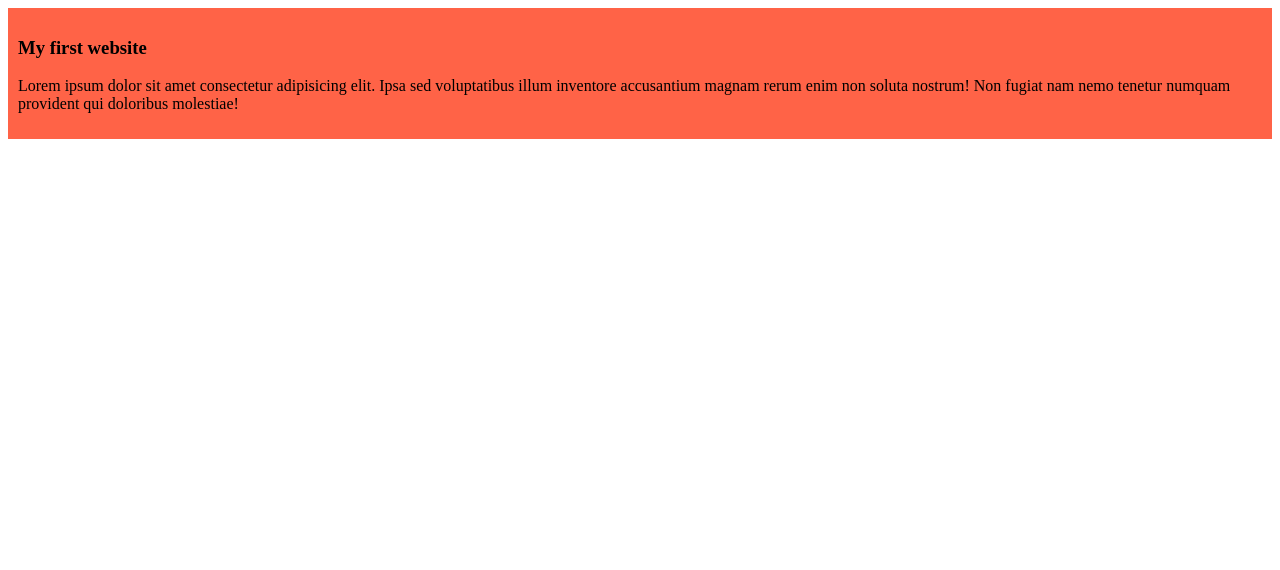
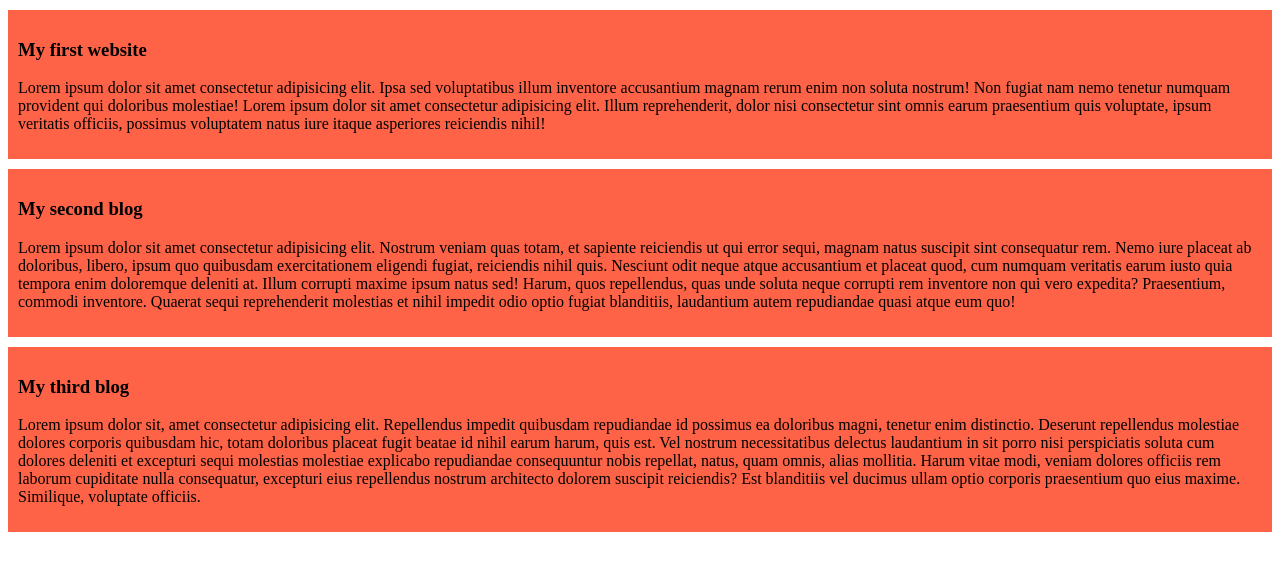
Before and after one commit to sureshdev2025/my-simple-website, a plain HTML site: page index.html in a window 1280 px wide. Drawn offline with Linux system fonts and the light colour scheme.

Commit message:
added new blog

```diff
--- a/index.html
+++ b/index.html
@@ -9,7 +9,15 @@
 <body>
     <div>
         <h3>My first website</h3>
-        <p>Lorem ipsum dolor sit amet consectetur adipisicing elit. Ipsa sed voluptatibus illum inventore accusantium magnam rerum enim non soluta nostrum! Non fugiat nam nemo tenetur numquam provident qui doloribus molestiae!</p>
+        <p>Lorem ipsum dolor sit amet consectetur adipisicing elit. Ipsa sed voluptatibus illum inventore accusantium magnam rerum enim non soluta nostrum! Non fugiat nam nemo tenetur numquam provident qui doloribus molestiae! Lorem ipsum dolor sit amet consectetur adipisicing elit. Illum reprehenderit, dolor nisi consectetur sint omnis earum praesentium quis voluptate, ipsum veritatis officiis, possimus voluptatem natus iure itaque asperiores reiciendis nihil!</p>
+    </div>
+    <div>
+        <h3>My second blog</h3>
+        <p>Lorem ipsum dolor sit amet consectetur adipisicing elit. Nostrum veniam quas totam, et sapiente reiciendis ut qui error sequi, magnam natus suscipit sint consequatur rem. Nemo iure placeat ab doloribus, libero, ipsum quo quibusdam exercitationem eligendi fugiat, reiciendis nihil quis. Nesciunt odit neque atque accusantium et placeat quod, cum numquam veritatis earum iusto quia tempora enim doloremque deleniti at. Illum corrupti maxime ipsum natus sed! Harum, quos repellendus, quas unde soluta neque corrupti rem inventore non qui vero expedita? Praesentium, commodi inventore. Quaerat sequi reprehenderit molestias et nihil impedit odio optio fugiat blanditiis, laudantium autem repudiandae quasi atque eum quo!</p>
+    </div>
+    <div>
+        <h3>My third blog</h3>
+        <p>Lorem ipsum dolor sit, amet consectetur adipisicing elit. Repellendus impedit quibusdam repudiandae id possimus ea doloribus magni, tenetur enim distinctio. Deserunt repellendus molestiae dolores corporis quibusdam hic, totam doloribus placeat fugit beatae id nihil earum harum, quis est. Vel nostrum necessitatibus delectus laudantium in sit porro nisi perspiciatis soluta cum dolores deleniti et excepturi sequi molestias molestiae explicabo repudiandae consequuntur nobis repellat, natus, quam omnis, alias mollitia. Harum vitae modi, veniam dolores officiis rem laborum cupiditate nulla consequatur, excepturi eius repellendus nostrum architecto dolorem suscipit reiciendis? Est blanditiis vel ducimus ullam optio corporis praesentium quo eius maxime. Similique, voluptate officiis.</p>
     </div>
 </body>
 </html>
--- a/styles/blog.css
+++ b/styles/blog.css
@@ -1,4 +1,5 @@
 div{
     background-color: tomato;
     padding: 10px;
+    margin-top: 10px;
 }
```
